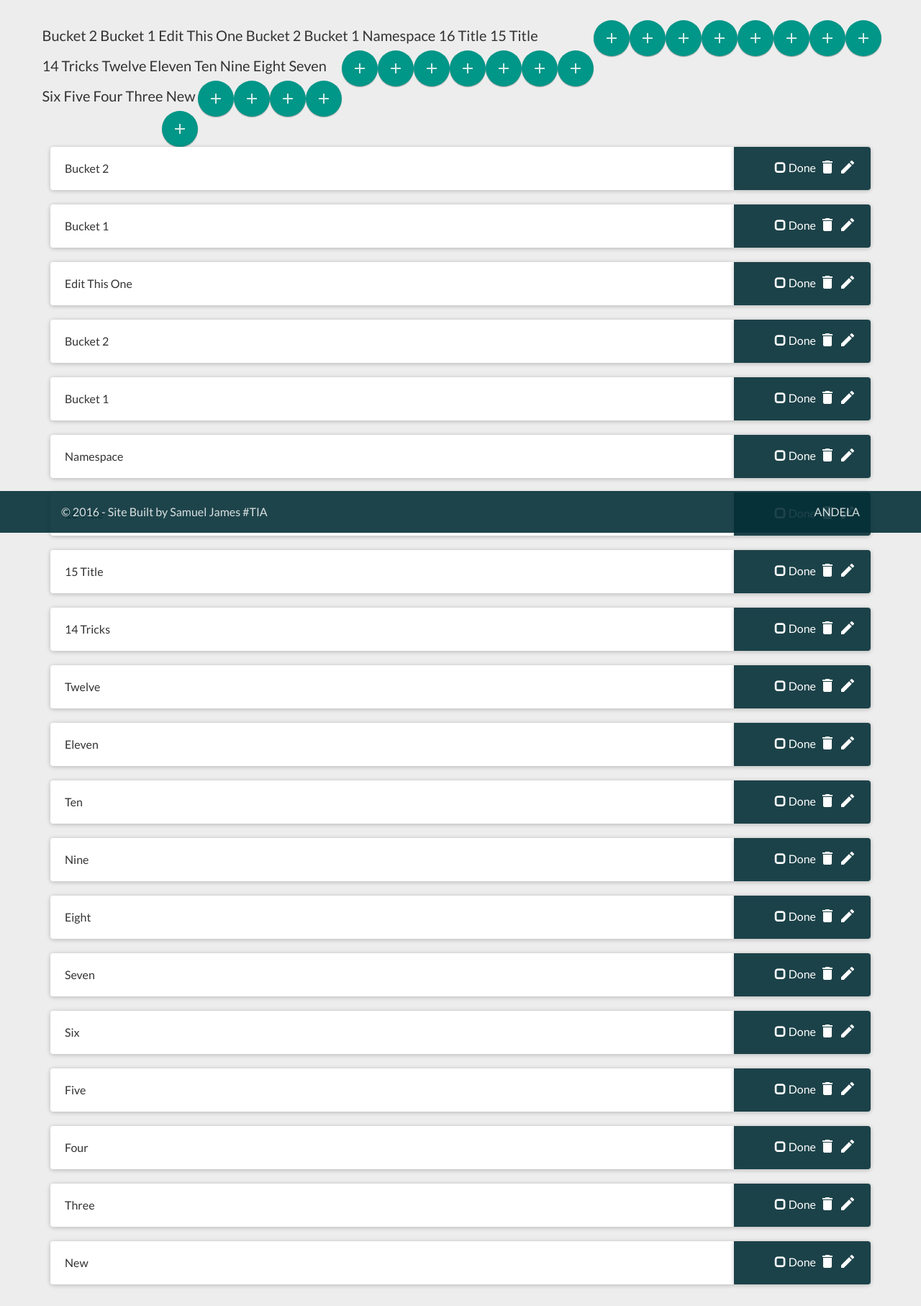
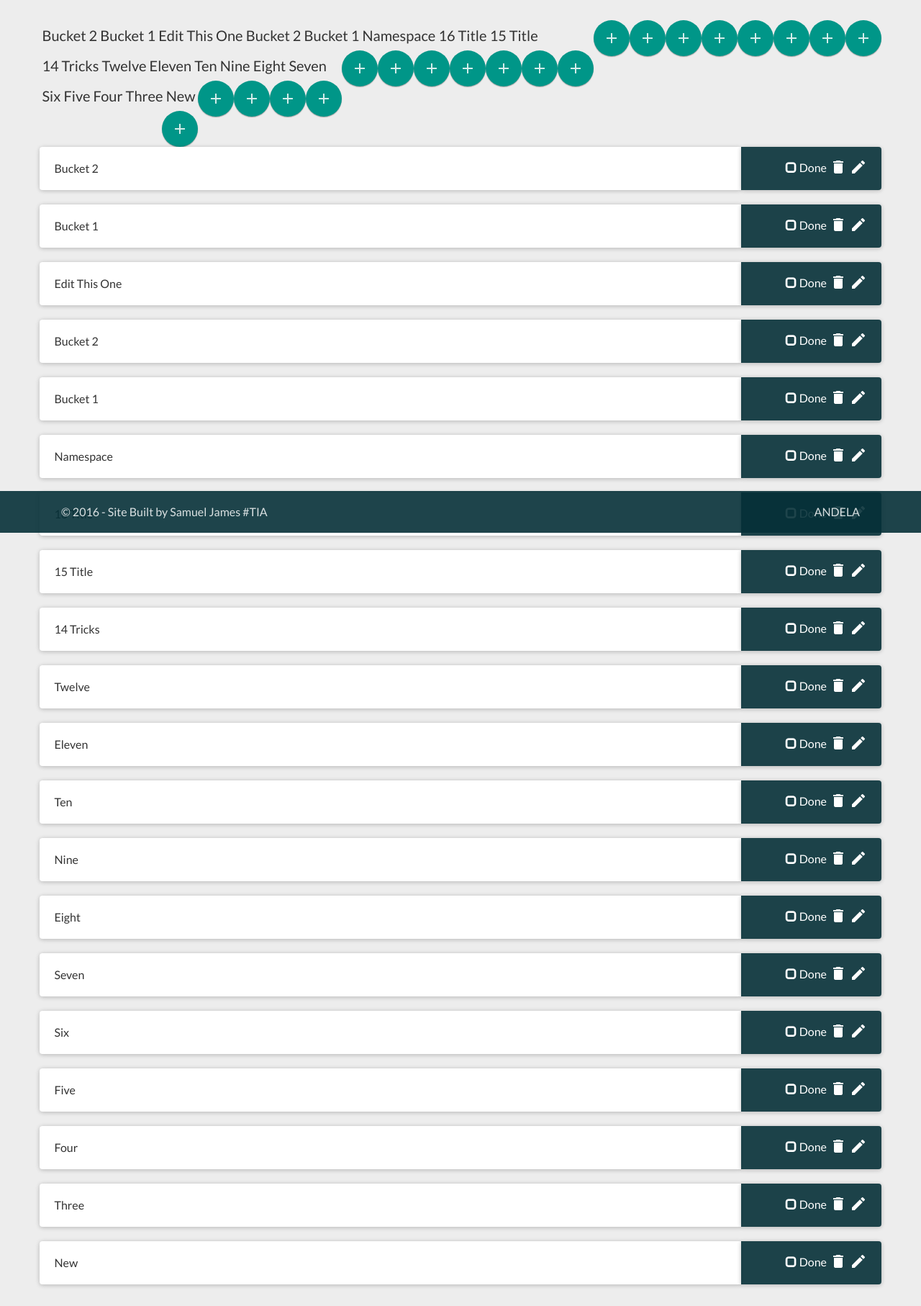
Before and after one commit to andela-sjames/django-bucketlist-application, a Django app: template bucketlistapp/bucketlist/templates/bucketlist/view.html in a window 1280 px wide. Shown: the part 60-1874 px from the top of the page at 72% size. Run offline with Django 3.2, Linux system fonts and the light colour scheme; the template is opened without the code that fills it: values that come from a table or form of the project are taken from there, others are empty; a user stored in the database is signed in; data comes from the database, SQL or seed files in the repository; parts of the project's set-up code (start-up, migrations or seed data) failed here and were passed over; some libraries are stand-ins or nearby versions.

Commit message:
align View.html div to fit design

```diff
--- a/bucketlistapp/bucketlist/templates/bucketlist/view.html
+++ b/bucketlistapp/bucketlist/templates/bucketlist/view.html
@@ -26,7 +26,7 @@
 
     {% if items %}
         {% for item in items %}
-        <div class="bucket-item">
+        <div class="bucket-item row">
             <div class="panel-body col-sm-10 panel-div boxitem-container">
                 <p class="#">{{ item.name|title }} </p>
 
```
